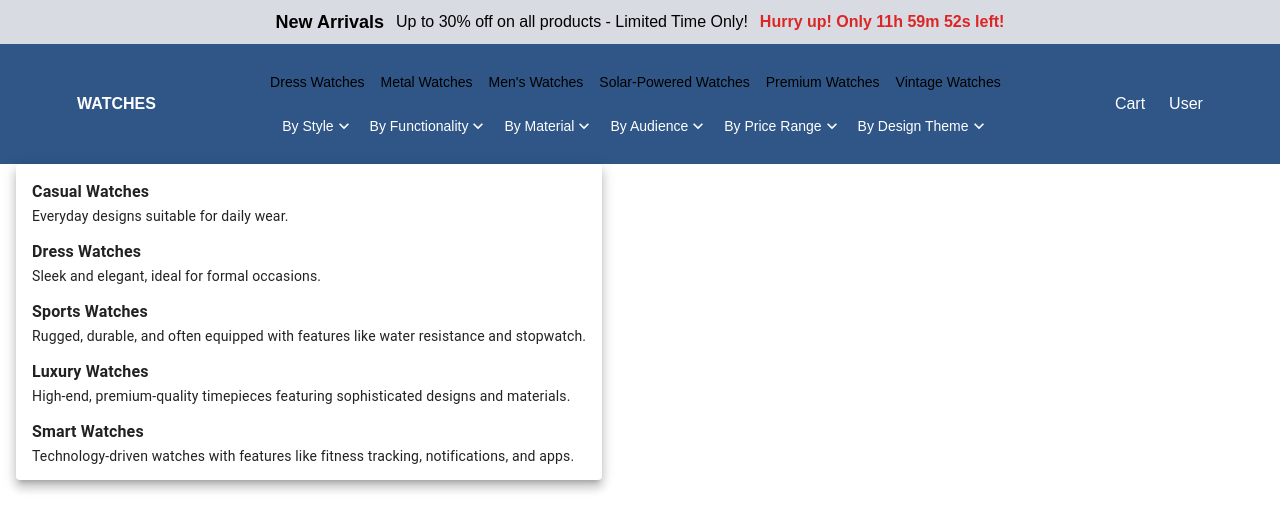
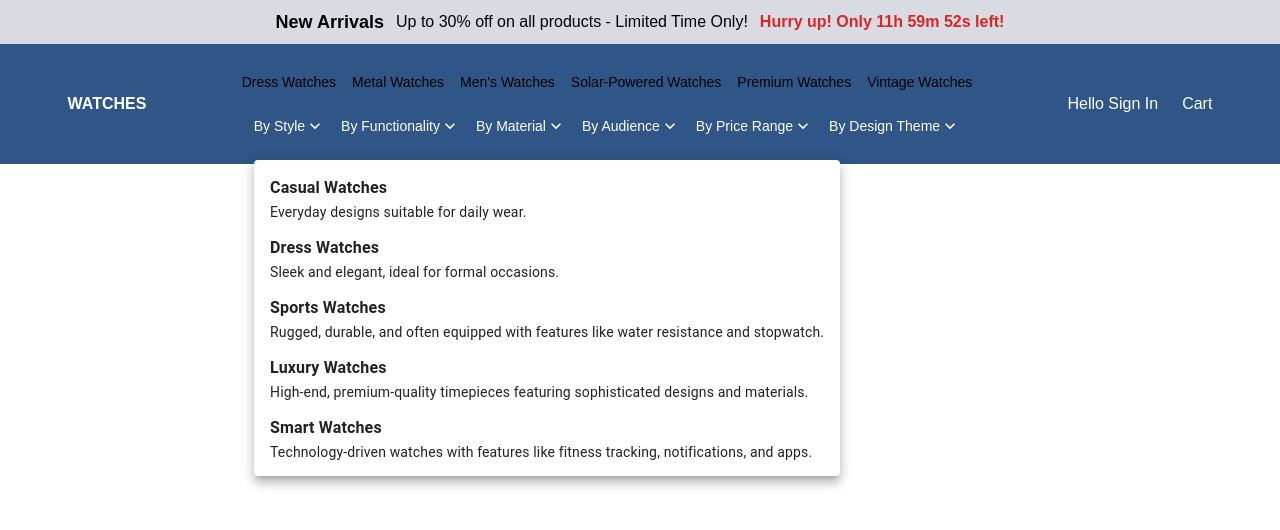
Before and after one commit to zainabzahid711/e-comm, a Next.js app: page / in a window 1280 px wide. Both pictures are taken after a click on the item "By Style". Shown: the top 530 px of the page. Built offline with nearby package versions, Linux system fonts and the light colour scheme.

Commit message:
fix build error

```diff
--- a/src/app/StoreProvider.tsx
+++ b/src/app/StoreProvider.tsx
@@ -4,12 +4,13 @@
 import { ReactNode } from "react";
 import { Provider } from "react-redux";
 import { store } from "../lib/store";
+import { RootState } from "../lib/store";
 
 export default function StoreProvider({
   children,
 }: {
   children: ReactNode;
-  preloadedState?: any;
+  preloadedState?: RootState;
 }) {
   return <Provider store={store}>{children}</Provider>;
 }
--- a/src/components/navBar/navBar.tsx
+++ b/src/components/navBar/navBar.tsx
@@ -22,7 +22,7 @@ const staticMenuItems = [
 const MenuItemComponent = React.memo(
   ({ title, description }: { title: string; description: string }) => {
     return (
-      <MenuItem>
+      <MenuItem className="w-full bg-[#D8DBE2] hover:bg-[#5c8dc9]">
         <Box>
           <Typography variant="subtitle1" fontWeight="bold">
             {title}
@@ -34,16 +34,25 @@ const MenuItemComponent = React.memo(
   }
 );
 
+// Add displayName for better debugging
+MenuItemComponent.displayName = "MenuItemComponent";
+
 const NavBar = () => {
   const dispatch = useDispatch();
   const { menuKey } = useSelector((state: RootState) => state.nav);
+
+  const [anchorEl, setAnchorEl] = React.useState<null | HTMLElement>(null);
 
   const handleDrawerToggle = () => {
     dispatch(toggleDrawer());
   };
 
-  const handleOpenMenu = (key: string) => {
+  const handleOpenMenu = (
+    key: string,
+    event: React.MouseEvent<HTMLElement>
+  ) => {
     dispatch(setMenuKey(key));
+    setAnchorEl(event.currentTarget);
   };
 
   return (
@@ -77,8 +86,8 @@ const NavBar = () => {
               {Object.keys(dropdownContent).map((key) => (
                 <li
                   key={key}
-                  className="2xl:text-lg md:text-sm cursor-pointer hover:underline flex items-center gap-0"
-                  onClick={(e) => handleOpenMenu(key)}
+                  className="2xl:text-lg md:text-sm cursor-pointer hover:text-[#78b3fa] flex items-center gap-0"
+                  onClick={(e) => handleOpenMenu(key, e)}
                 >
                   {key} <KeyboardArrowDownIcon fontSize="small" />
                 </li>
@@ -90,8 +99,8 @@ const NavBar = () => {
         {/* Cart, User, Search - Always visible */}
         <div className="items-center flex text-center md:flex md:ml-0 ml-auto">
           <ul className="flex gap-6 justify-center text-white">
+            <li className="cursor-pointer">Hello Sign In</li>
             <li className="cursor-pointer">Cart</li>
-            <li className="cursor-pointer">User</li>
           </ul>
         </div>
       </div>
@@ -99,8 +108,8 @@ const NavBar = () => {
       {/* Desktop Dropdown Menu */}
       <Suspense fallback={<div> Loading... </div>}>
         <MenuComponent
-          className=""
-          anchorEl={null}
+          className="mt-6 "
+          anchorEl={anchorEl}
           open={Boolean(menuKey)}
           onClose={() => dispatch(setMenuKey(null))}
           // MenuListProps={{
@@ -120,4 +129,7 @@ const NavBar = () => {
   );
 };
 
+// Add displayName for better debugging
+NavBar.displayName = "NavBar";
+
 export default NavBar;
--- a/src/components/navBar/saleHeader.tsx
+++ b/src/components/navBar/saleHeader.tsx
@@ -1,13 +1,14 @@
 import { useEffect } from "react";
 
-import { useDispatch, UseDispatch, useSelector } from "react-redux";
+import { useDispatch, useSelector } from "react-redux";
 import {
   setTimeLeft,
   resetTimeLeft,
 } from "@/src/lib/features/timer/timerSlice";
+import { RootState } from "../../lib/store";
 const Header = () => {
   const dispatch = useDispatch();
-  const timeLeft = useSelector((state: any) => state.timer.timeLeft);
+  const timeLeft = useSelector((state: RootState) => state.timer.timeLeft);
 
   useEffect(() => {
     // Set the target time (12 hours from now)
--- a/src/lib/features/timer/timerSlice.ts
+++ b/src/lib/features/timer/timerSlice.ts
@@ -1,6 +1,10 @@
 import { createSlice } from "@reduxjs/toolkit";
 
-const initialState = {
+interface TimerState {
+  timeLeft: string;
+}
+
+const initialState: TimerState = {
   timeLeft: "",
 };
 
```
